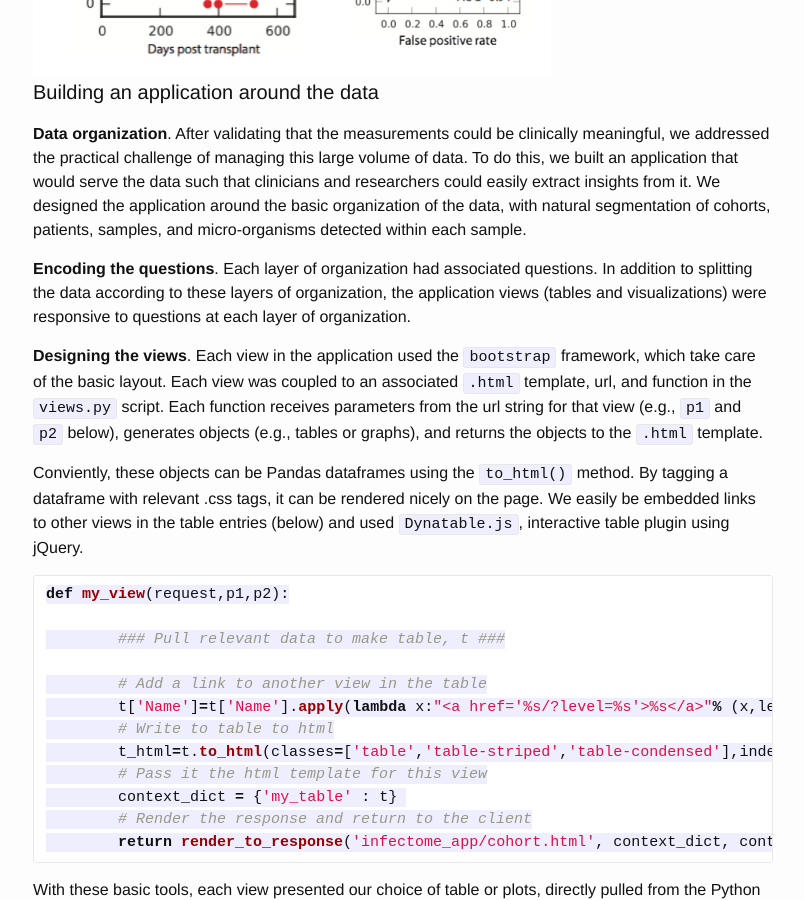
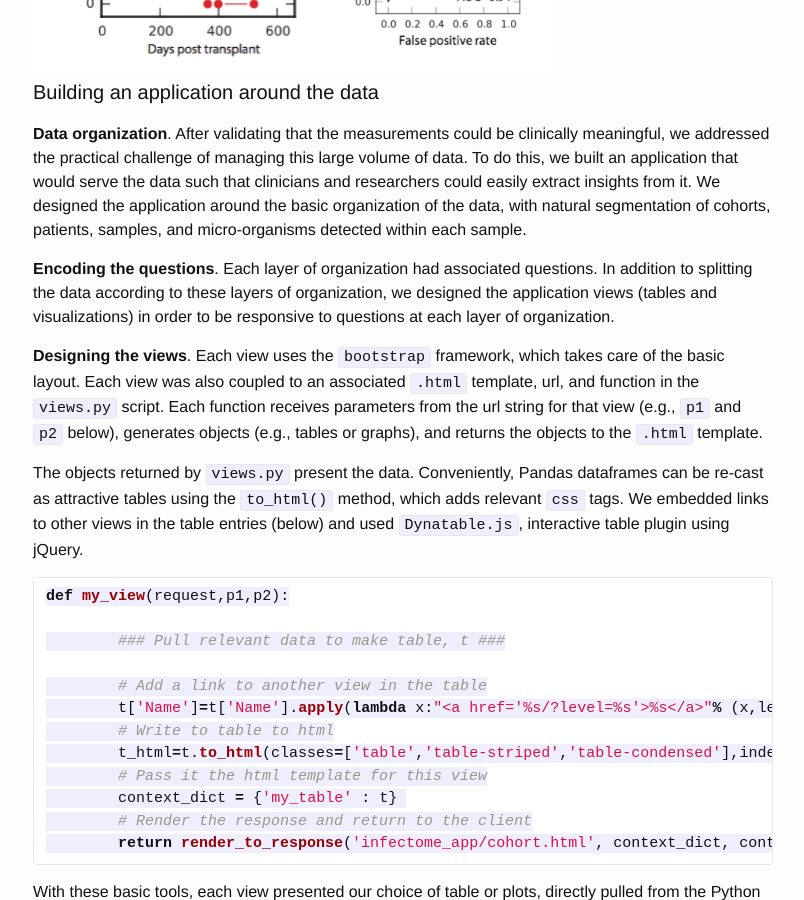
Before and after one commit to rlancemartin/rlancemartin.github.io, a Jekyll site: the page built from _posts/2015-02-10-infectome.markdown, in a window 1280 px wide and 900 px high, scrolled down 3892 px. Shown: the whole window, without its empty margins (237-1041 px from the left). Built offline with Jekyll 4.4.1, drawn with Linux system fonts in a browser that asks for light colours; Markdown is read by kramdown in place of the engine named in the settings.

Commit message:
Updated.

````diff
--- a/_posts/2015-02-10-infectome.markdown
+++ b/_posts/2015-02-10-infectome.markdown
@@ -103,11 +103,11 @@ Many blood samples were collected longitudinally for the same patient, allowing
 
 **Data organization**. After validating that the measurements could be clinically meaningful, we addressed the practical challenge of managing this large volume of data. To do this, we built an application that would serve the data such that clinicians and researchers could easily extract insights from it. We designed the application around the basic organization of the data, with natural segmentation of cohorts, patients, samples, and micro-organisms detected within each sample.
 
-**Encoding the questions**. Each layer of organization had associated questions. In addition to splitting the data according to these layers of organization, the application views (tables and visualizations) were responsive to questions at each layer of organization.
+**Encoding the questions**. Each layer of organization had associated questions. In addition to splitting the data according to these layers of organization, we designed the application views (tables and visualizations) in order to be responsive to questions at each layer of organization.
 
-**Designing the views**. Each view in the application used the `bootstrap` framework, which take care of the basic layout. Each view was coupled to an associated `.html` template, url, and function in the `views.py` script. Each function receives parameters from the url string for that view (e.g., `p1` and `p2` below), generates objects (e.g., tables or graphs), and returns the objects to the `.html` template.
+**Designing the views**. Each view uses the `bootstrap` framework, which takes care of the basic layout. Each view was also coupled to an associated `.html` template, url, and function in the `views.py` script. Each function receives parameters from the url string for that view (e.g., `p1` and `p2` below), generates objects (e.g., tables or graphs), and returns the objects to the `.html` template.
 
-Conviently, these objects can be Pandas dataframes using the `to_html()` method. By tagging a dataframe with relevant .css tags, it can be rendered nicely on the page. We easily be embedded links to other views in the table entries (below) and used `Dynatable.js`, interactive table plugin using jQuery.
+The objects returned by `views.py` present the data. Conveniently, Pandas dataframes can be re-cast as attractive tables using the `to_html()` method, which adds relevant `css` tags. We embedded links to other views in the table entries (below) and used `Dynatable.js`, interactive table plugin using jQuery.
 
 ```python
 def my_view(request,p1,p2):
````
